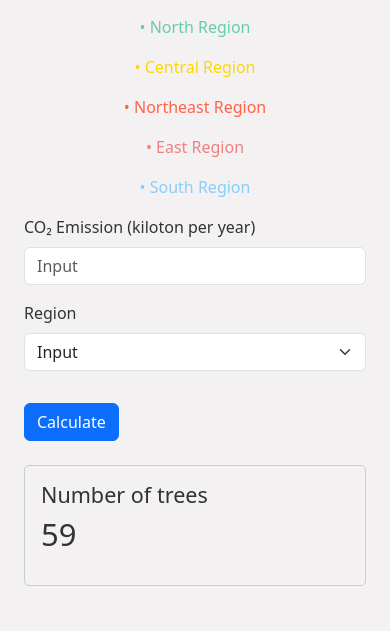
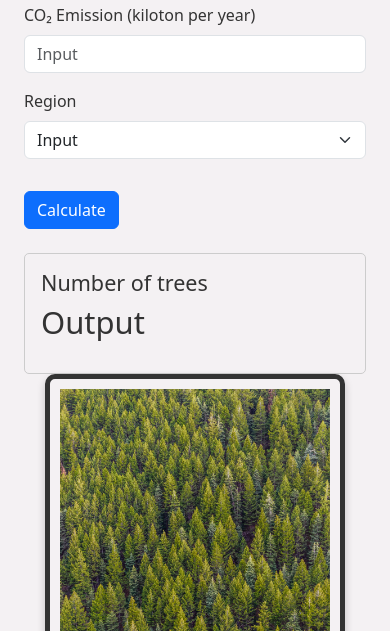
Before and after one commit to MrWhiteC/ml2024_project, a Flask app: page /planting in a window 390 px wide. Shown: the part 440-1071 px from the top of the page. Run offline with Flask 3, Linux system fonts and the light colour scheme.

Commit message:
no message

```diff
--- a/web/static/styles.css
+++ b/web/static/styles.css
@@ -22,6 +22,19 @@ footer {
 }
 
 .custom-img-size {
-    width: 50%; /* Or any other fixed value like 300px */
+    width: 100%; /* Or any other fixed value like 300px */
     height: auto; /* This maintains the aspect ratio */
 }
+
+.frame {
+    border: 5px solid #333; /* Border color and width */
+    padding: 10px; /* Space between the image and the border */
+    border-radius: 10px; /* Rounded corners */
+    box-shadow: 0 4px 8px rgba(0, 0, 0, 0.2); /* Shadow effect for depth */
+    width: 100%; /* Make the frame take the full width of its container */
+    max-width: 300px; /* Set a max-width to ensure images are not too large */
+    height: 300px; /* Set a fixed height to ensure uniform image sizes */
+    object-fit: cover; /* Crop and cover the container while maintaining aspect ratio */
+    display: block; /* Ensure the image is displayed as a block element */
+    margin: 0 auto; /* Center the image horizontally */
+}
--- a/web/templates/index.html
+++ b/web/templates/index.html
@@ -14,7 +14,7 @@
     <!-- Center column for the text, vertically centered -->
     <div class="col-md-4">
         <div>
-            <h1 class="display-3 mb-3">Carbon Neutrality</h1>
+            <h1 class="display-4 mb-3">Carbon Neutrality</h1>
             <p>Thailand’s government is focusing on achieving ‘Carbon Neutrality’ across all sectors, with the energy sector being the largest source of carbon dioxide (CO2) emissions, making up about 40% of the total. To reduce emissions, it’s important to analyze how different power plants use various fuels. Increased use of fossil fuels like coal and oil leads to higher emissions, while expanding renewable energy sources such as wind and solar can help lower them.</p>
             <p>By understanding these relationships, the industry can develop effective strategies for carbon neutrality without major disruptions. One practical approach is afforestation, which involves planting trees to absorb CO2. This helps create a more accurate prediction of emissions and supports better decision-making for a sustainable energy future.</p>
         </div>
@@ -22,7 +22,7 @@
 
     <!-- Right column for the image -->
     <div class="col-md-4">
-        <img src="{{ url_for('static', filename='forest.jpg') }}" class="img-fluid mt-4" alt="Forest">
+        <img src="{{ url_for('static', filename='forest.jpg') }}" class="img-fluid" alt="Forest">
     </div>
 </div>
 {% endblock %}
--- a/web/templates/planting.html
+++ b/web/templates/planting.html
@@ -5,22 +5,15 @@
 {% block content %}
 <div class="container mt-5">
     <div class="row">
-        <div class="col-md-6">
-            <h1 class="display-4 mb-4">Planting</h1>
+        <h1 class="display-4 mb-4">Planting</h1>
+        <!-- Centered Thailand Map in the first column -->
+        <div class="col-12 text-center">
+            <img src="{{ url_for('static', filename='thailand_map.jpg') }}" class="img-fluid mb-3 " style="width: 500px; height: auto;" alt="Map of Thailand">
+        </div>
+    </div>
 
-            <!-- Map of Thailand with regions labeled -->
-            <div class="text-center">
-                <img src="{{ url_for('static', filename='thailand_map.png') }}" class="img-fluid mb-3" alt="Map of Thailand">
-                <div class="region-labels">
-                    <p><span style="color: #66cdaa;">• North Region</span></p>
-                    <p><span style="color: #ffd700;">• Central Region</span></p>
-                    <p><span style="color: #ff6347;">• Northeast Region</span></p>
-                    <p><span style="color: #f08080;">• East Region</span></p>
-                    <p><span style="color: #87cefa;">• South Region</span></p>
-                </div>
-            </div>
-        </div>
-
+    <div class="row">
+        <!-- Left Column for Form and Output -->
         <div class="col-md-6">
             <!-- CO₂ Emission input and region selector -->
             <form action="#" method="POST" class="mb-4">
@@ -31,14 +24,14 @@
 
                 <div class="form-group mb-3">
                     <label for="region" class="form-label">Region</label>
-                    <select id="region" name="region" class="form-select" required>
+                    <select id="region" name="region" class="form-select" required onchange="updatePlantImage()">
                         <option value="" disabled selected>Input</option>
-                        <option value="North">North</option>
-                        <option value="Northeast">Northeast</option>
-                        <option value="West">West</option>
-                        <option value="Central">Central</option>
-                        <option value="East">East</option>
-                        <option value="South">South</option>
+                        <option value="north">North</option>
+                        <option value="northeast">Northeast</option>
+                        <option value="west">West</option>
+                        <option value="central">Central</option>
+                        <option value="east">East</option>
+                        <option value="south">South</option>
                     </select>
                 </div>
 
@@ -48,15 +41,39 @@
             <!-- Output for the number of trees -->
             <div class="output-box mt-4 p-3" style="border: 1px solid #ccc; border-radius: 5px;">
                 <h4>Number of trees</h4>
-                <p class="display-5"><span id="tree-count">59</span></p>
+                <p class="display-5"><span id="tree-count">Output</span></p>
+            </div>
+        </div>
+
+        <!-- Right Column for the Image -->
+        <div class="col-md-6">
+            <div class="text-center mb-4">
+                <!-- Dynamic plant image -->
+                <img id="plant-image" src="{{ url_for('static', filename='default_plant.jpg') }}" class="img-fluid mb-3 frame" alt="Type of plant for each region" style="width: 300px; height: auto;">
+                <p class="text-muted">Type of plant for each region</p>
             </div>
         </div>
     </div>
+</div>
 
-    <!-- Image to represent the type of plant for each region -->
-    <div class="text-center mt-5">
-        <img src="{{ url_for('static', filename='plant_type.jpg') }}" class="img-fluid mb-3" alt="Type of plant for each region">
-        <p class="text-muted">Type of plant for each region</p>
-    </div>
-</div>
+<script>
+    // JavaScript function to update the plant image based on selected region
+    function updatePlantImage() {
+        const region = document.getElementById("region").value;
+        const plantImage = document.getElementById("plant-image");
+
+        // Map region values to corresponding image filenames
+        const plantImages = {
+            north: "{{ url_for('static', filename='plants_north.jpg') }}",
+            northeast: "{{ url_for('static', filename='plants_northeast.jpg') }}",
+            west: "{{ url_for('static', filename='plants_west.jpg') }}",
+            central: "{{ url_for('static', filename='plants_central.jpg') }}",
+            east: "{{ url_for('static', filename='plants_east.jpg') }}",
+            south: "{{ url_for('static', filename='plants_south.jpg') }}"
+        };
+
+        // Update the plant image based on the selected region
+        plantImage.src = plantImages[region];
+    }
+</script>
 {% endblock %}
```
Also changed, not shown: web/static/default_plant.jpg (added), web/static/thailand_map.jpg (added).
